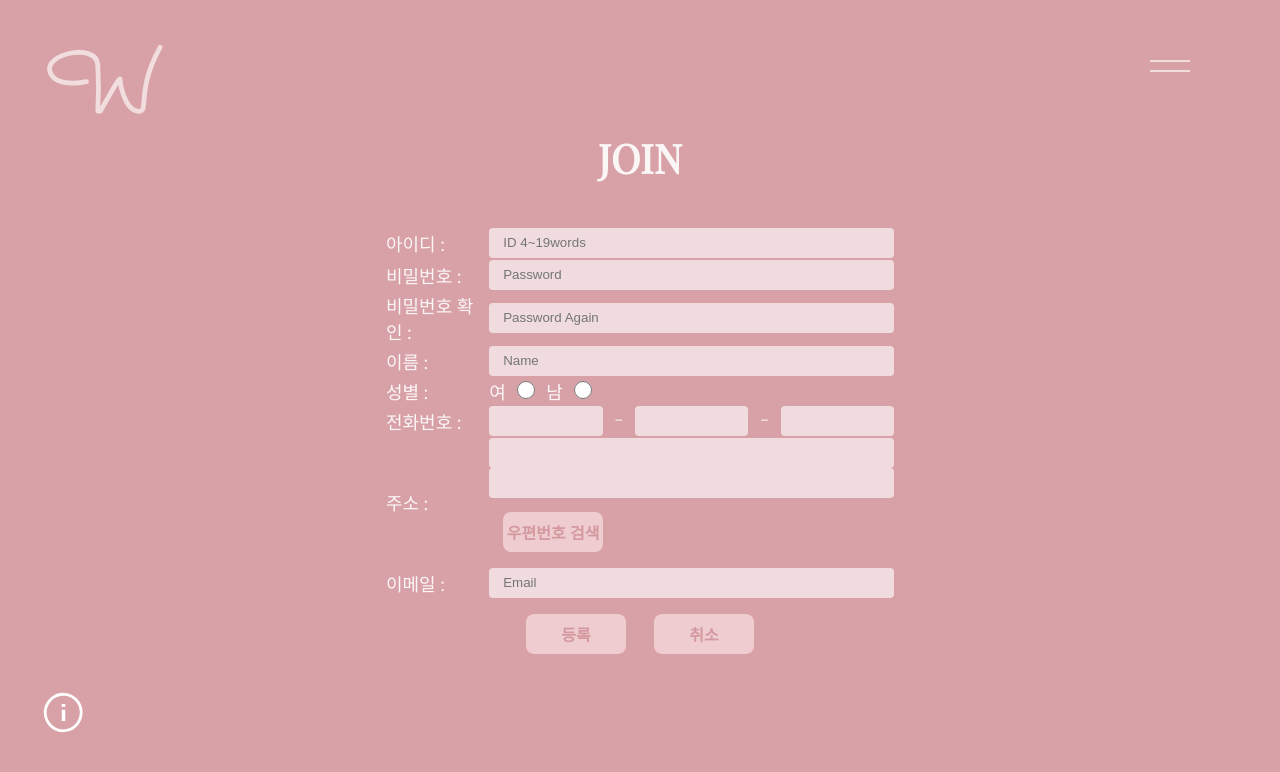
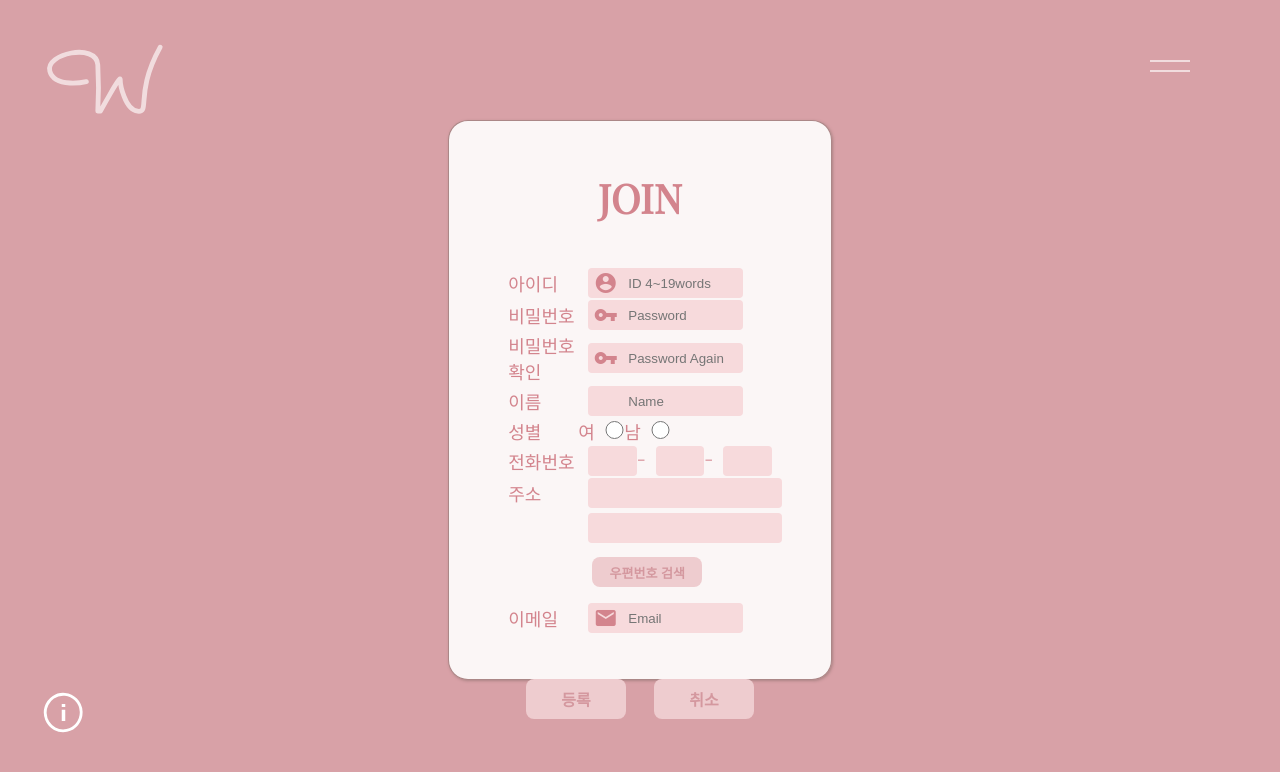
Before and after one commit to simajin/dress_shop_client, a React (Create React App) app: page /register in a window 1280 px wide. Shown: the top 772 px of the page. Built offline with nearby package versions, Linux system fonts and the light colour scheme.

Commit message:
join페이지 수정+서버연동

```diff
--- a/src/App.js
+++ b/src/App.js
@@ -16,6 +16,7 @@ import Search from 'antd/lib/transfer/search';
 function App() {
   return (
     <div className="App">
+      <link href="https://fonts.googleapis.com/icon?family=Material+Icons" rel="stylesheet"></link>
       <ScrollToTop />
       <Header/>
       <Aside/>
--- a/src/components/Cart.js
+++ b/src/components/Cart.js
@@ -7,6 +7,7 @@ const Cart = () => {
             <h2>Cart</h2>
             <div id='cartContent'>
                 <table id='cartTable'>
+                    <tbody>
                         <tr>
                             <td><img src='images/dress1.png' alt=''/></td>
                             <td>pink dress</td>
@@ -28,10 +29,12 @@ const Cart = () => {
                             <td>1개</td>
                             <td>12,000,000won</td>
                         </tr>
+                    </tbody>
                     </table>
                     <div id="cartReceipt">
                         <h3>CART TOTALS</h3>
                         <table>
+                            <tbody>
                                 <tr>
                                     <td>SUBTOTAL</td>
                                     <td>12,000,000won</td>
@@ -44,6 +47,7 @@ const Cart = () => {
                                     <td>TOTAL</td>
                                     <td>12,000,000won</td>
                                 </tr>
+                        </tbody>
                     </table>
                     <button>PROCEED TO CHECKOUT</button>
                 </div>
--- a/src/components/DetailDress.js
+++ b/src/components/DetailDress.js
@@ -11,8 +11,8 @@ const DetailDress = () => {
     const [ dress, setDress ] = useState(null);
     const { id } = useParams();             // id값 받아오기
     //상태관리 - 이미지 변경
-    const detailImg = document.querySelectorAll(".detailImg");
-    const [ mainImg, setMainImg ] = useState('http://localhost:3000/images/dress1.png');
+    // const detailImg = document.querySelectorAll(".detailImg");
+    const [ mainImg, setMainImg ] = useState('');
     const [ qtt, setQtt] = useState('')
 
 
--- a/src/components/Join.css
+++ b/src/components/Join.css
@@ -1,28 +1,81 @@
-#joinForm h2{
-    text-align: center;
-    margin-bottom: 42px;
-    font-size: 40px;
-}
-#joinForm{
-    width: 40%;
+#joinForm {
+    width: 30%;
     height: 100vh;
     background: inherit;
     display: flex;
     flex-flow: column;
     justify-content: center;
-margin: 0 auto;
-    color: rgba(255, 255, 255, 0.9);
+    margin: 0 auto;
+    /* color: rgba(255, 255, 255, 0.9); */
+    color: #d3848d;
     font-size: 18px;
     font-family: 'Playfair Display','Gowun Dodum', serif;
 }
-#joinForm input{
-    width: 100%;
+#joinForm > div {
+    border: 1px solid rgba(167, 129, 129, 0.945);
+    box-shadow: 1px 1px 3px rgba(167, 129, 129, 0.945);
+    border-radius: 20px;
+    background: rgba(255, 255, 255, 0.9);
+    height: 70%;
+}
+#joinForm h2 {
+    margin-top: 50px;
+    text-align: center;
+    margin-bottom: 42px;
+    font-size: 40px;
+}
+#joinForm input {
+    width: 80%;
     height: 30px;
     padding: 0 14px;
     border: none;
     outline: none;
-    background: rgba(255, 255, 255, 0.63);
+    /* background: rgba(255, 255, 255, 0.63); */
+    background: #f7dadc;
     border-radius: 4px;
+    padding-left: 40px;
+    margin-left: 10px;
+}
+#joinTable td:nth-child(2){
+    position: relative;
+}
+/* #joinTable td:nth-child(2)::before {
+    content: ": ";
+} */
+#joinTable .phoneNum input {
+    padding-left: 25px;
+}
+/* #joinTable tableGender input {
+    margin-left: 20px;
+} */
+#joinTable .tableAdd {
+    /* height: 80px; */
+    margin: 0 auto;
+}
+#joinTable .tableAdd input:nth-child(1) {
+    width: 100%;
+    /* position: absolute; */
+}
+#joinTable .tableAdd input:nth-child(2) {
+    width: 100%;
+    margin-top: 5px;
+    /* position: absolute;
+    top: 60%;
+    transform: translateY(-50%); */
+}
+#joinTable .tableAdd button {
+    /* position: absolute;
+    bottom: -50%;
+    margin-bottom: 50px; */
+    width: 110px;
+    height: 30px;
+    font-size: 13px;
+}
+#joinForm i {
+    position: absolute;
+    top: 50%;
+    left: 8%;
+    transform: translateY(-50%);
 }
 #joinForm .gender {
     width: 10%;
@@ -36,14 +89,17 @@ margin: 0 auto;
     width: 28%;
 }
 #joinTable{
-    width: 100%;
+    /* width: 100%; */
+    width: 70%;
     height: 50%;
+    margin: 0 auto;
+    margin-bottom: 20px;
 }
-#joinTable tableTr{
-    margin: 40px 0;
+#joinTable .tableTr{
+    position: relative;
 }
 #joinTable td:nth-child(1){
-    width: 20%;
+    width: 26%;
 }
 #joinTable button{
     width: 100px;
@@ -56,6 +112,13 @@ margin: 0 auto;
     margin: 14px;
     font-size: 16px;
 }
+.tableSubmit td {
+    padding-top: 30px;
+}
 #joinTable .tableSubmit{
     text-align: center;
 }
+#tableAdd1 {
+    position: absolute;
+    top: 2%;
+}
--- a/src/components/Join.js
+++ b/src/components/Join.js
@@ -2,8 +2,11 @@ import React, { useState } from 'react';
 import './Join.css';
 import PopupDom from "./PopupDom";
 import PopupPostCode from "./PopupPostCode";
+import axios from 'axios';
+// import { useNavigate } from 'react-router-dom';
 
 const Join = () => {
+    // const navigate = useNavigate();
     // < 주소 >
     //우편번호 관리하기
     const onAddData = (data) => {
@@ -36,7 +39,7 @@ const Join = () => {
         c_adddetail: "",
         c_email: ""
     })
-    //주소 onChange 함수
+    //input - onChange 이벤트
     const onChange = (e) => {
         const { name, value } = e.target;
         setFormData({
@@ -44,46 +47,81 @@ const Join = () => {
             [name]: value
         })
     }
+
+    //폼 - submit 이벤트
+    const onSubmit = (e) => {
+        e.preventDefault();
+        console.log(formData);
+        //전화번호가 숫자인지 체크
+        if(isNaN(formData.c_phone) || isNaN(formData.c_phone2) || isNaN(formData.c_phone3)){
+            alert("전화번호는 숫자만 입력해주세요");
+            setFormData({
+                ...formData,
+                c_phone:"",
+                c_phone2:"",
+                c_phone3:""
+            })
+        }
+        //input에 값이 있는지 체크하고
+        if(formData.c_id !== "" && formData.c_password !== "" && formData.c_pwch !== "" && formData.c_name !== "" && formData.c_gender !== "" &&
+        formData.c_phone !== "" && formData.c_add !== "" && formData.c_adddetail !=="" && formData.c_email !==""){
+            insertJoin();
+        }
+    }
+    //insertJoin 함수
+    function insertJoin(){
+        axios.post("http://localhost:8000/register",formData)
+        .then(res=>{
+            console.log(res);
+            // navigate('/');
+        })
+        .catch(e=>{
+            console.log(e);
+        })
+    }
     return (
-        <form id='joinForm'>
+        <form id='joinForm' onSubmit={onSubmit}>
+            <div>
                 <h2>JOIN</h2>
                 <table id='joinTable'>
+                    <tbody>
                         <tr className='tableTr'>
-                    <td>아이디 : </td>
-                    <td><input type="text" name='c_id' placeholder="ID 4~19words" value={formData.c_id}/></td>
+                            <td>아이디 </td>
+                            {/* useState로 값을 주고 있는데 그걸 바꾸려면 onChange를 써서 바꿔줘야함! -> onChange 하나하나 다 걸어주기! */}
+                            <td><i className="material-icons">account_circle</i><input type="text" name='c_id' placeholder="ID 4~19words" value={formData.c_id} onChange={onChange} /></td>
                         </tr>
                         <tr className='tableTr'>
-                    <td>비밀번호 : </td>
-                    <td><input type="password" name='c_password' placeholder='Password' value={formData.c_password} /></td>
+                            <td>비밀번호 </td>
+                            <td><i className="material-icons">vpn_key</i><input type="password" name='c_password' placeholder='Password' value={formData.c_password} onChange={onChange} /></td>
                         </tr>
                         <tr className='tableTr'>
-                    <td>비밀번호 확인 : </td>
-                    <td><input type="password" name='c_pwch' placeholder='Password Again' value={formData.c_pwch} /></td>
+                            <td>비밀번호 확인 </td>
+                            <td><i className="material-icons">vpn_key</i><input type="password" name='c_pwch' placeholder='Password Again' value={formData.c_pwch} onChange={onChange} /></td>
                         </tr>
                         <tr className='tableTr'>
-                    <td>이름 : </td>
-                    <td><input type="text" name='c_name' placeholder='Name' value={formData.c_name}/></td>
+                            <td>이름 </td>
+                            <td><input type="text" name='c_name' placeholder='Name' value={formData.c_name} onChange={onChange}/></td>
                         </tr>
                         <tr className='tableTr'>
-                    <td>성별 : </td>
-                    <td>
-                        여<input type="radio" name='c_gender' value="여자" className='gender'/>
-                        남<input type="radio" name='c_gender' value="남자" className='gender'/>
+                            <td>성별 </td>
+                            <td className='tableGender'>
+                                여<input type="radio" name='c_gender' value="여자" className='gender' onChange={onChange}/>
+                                남<input type="radio" name='c_gender' value="남자" className='gender' onChange={onChange}/>
                             </td>
                         </tr>
                         <tr className='tableTr'>
-                    <td>전화번호 : </td>
+                            <td>전화번호 </td>
                             <td className='phoneNum'>
-                        <input type="text" className='phone' name='c_phone'/>
+                                <input type="text" className='phone' name='c_phone' value={formData.c_phone} onChange={onChange} />
                                 <span>-</span>
-                        <input type="text" className='phone' name='c_phone2' />
+                                <input type="text" className='phone' name='c_phone2' value={formData.c_phone2} onChange={onChange} />
                                 <span>-</span>
-                        <input type="text" className='phone' name='c_phone3' />
+                                <input type="text" className='phone' name='c_phone3' value={formData.c_phone3} onChange={onChange} />
                             </td>
                         </tr>
                         <tr className='tableTr'>
-                    <td>주소 : </td>
-                    <td>
+                            <td id='tableAdd1'>주소 </td>
+                            <td className='tableAdd'>
                                 <input name="c_add" type="text" value={formData.c_add} onChange={onChange} />
                                 <input name="c_adddetail" type="text" value={formData.c_adddetail} onChange={onChange} />
                                 <button type="button" onClick={openPostCode}>우편번호 검색</button>
@@ -99,8 +137,8 @@ const Join = () => {
                             </td>
                         </tr>
                         <tr className='tableTr'>
-                    <td>이메일 : </td>
-                    <td><input type="email" placeholder='Email' /></td>
+                            <td>이메일 </td>
+                            <td><i className="material-icons">email</i><input type="email" placeholder='Email' name="c_email" value={formData.c_email} onChange={onChange}/></td>
                         </tr>
                         <tr className='tableTr tableSubmit'>
                             <td colSpan="2">
@@ -108,7 +146,9 @@ const Join = () => {
                                 <button type='cancel'>취소</button>
                             </td>
                         </tr>
+                    </tbody>
                 </table>
+            </div>
         </form>
     );
 };
--- /dev/null
+++ b/src/components/PopupPostCode.css
@@ -0,0 +1,5 @@
+.postCode_btn {
+    position: absolute;
+    bottom: 0;
+    left: 50%;
+}
--- a/src/components/PopupPostCode.js
+++ b/src/components/PopupPostCode.js
@@ -1,6 +1,7 @@
 import React from 'react';
 import DaumPostcode from "react-daum-postcode";
 // npm install react-daum-postcode 설치하기!
+import './PopupPostCode.css';
 
 const PopupPostCode = (props) => {
     const handlePostCode = (data) => {
@@ -32,7 +33,8 @@ const PopupPostCode = (props) => {
         width: "600px",
         height: "600px",
         padding: "7px",
-        border: "2px solid #666"
+        border: "2px solid #666",
+        zIndex: 20
       };
 
     return(
```
Lines whose indentation alone changed are shown as unchanged.
